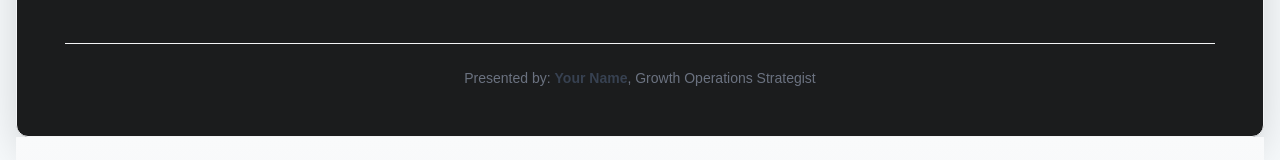
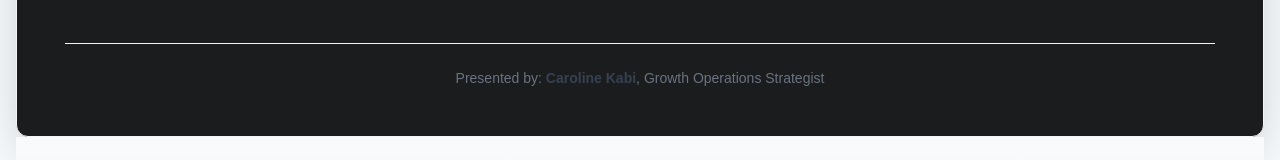
Before and after one commit to CarolKabi/Ai-VA, a React (Vite) app: page /hidden-page in a window 1280 px wide. Shown: the part 911-1071 px from the top of the page. Built offline with nearby package versions, Linux system fonts and the light colour scheme.

Commit message:
Update presenter name on HiddenPage component

```diff
--- a/src/pages/HiddenPage.jsx
+++ b/src/pages/HiddenPage.jsx
@@ -192,7 +192,7 @@ const HiddenPage = () => {
             className="text-sm text-gray-500"
             variants={itemVariants}
           >
-            Presented by: <span className="font-semibold text-gray-700">Your Name</span>, Growth Operations Strategist
+            Presented by: <span className="font-semibold text-gray-700">Caroline Kabi</span>, Growth Operations Strategist
           </motion.p>
         </motion.div>
       </motion.div>
```
